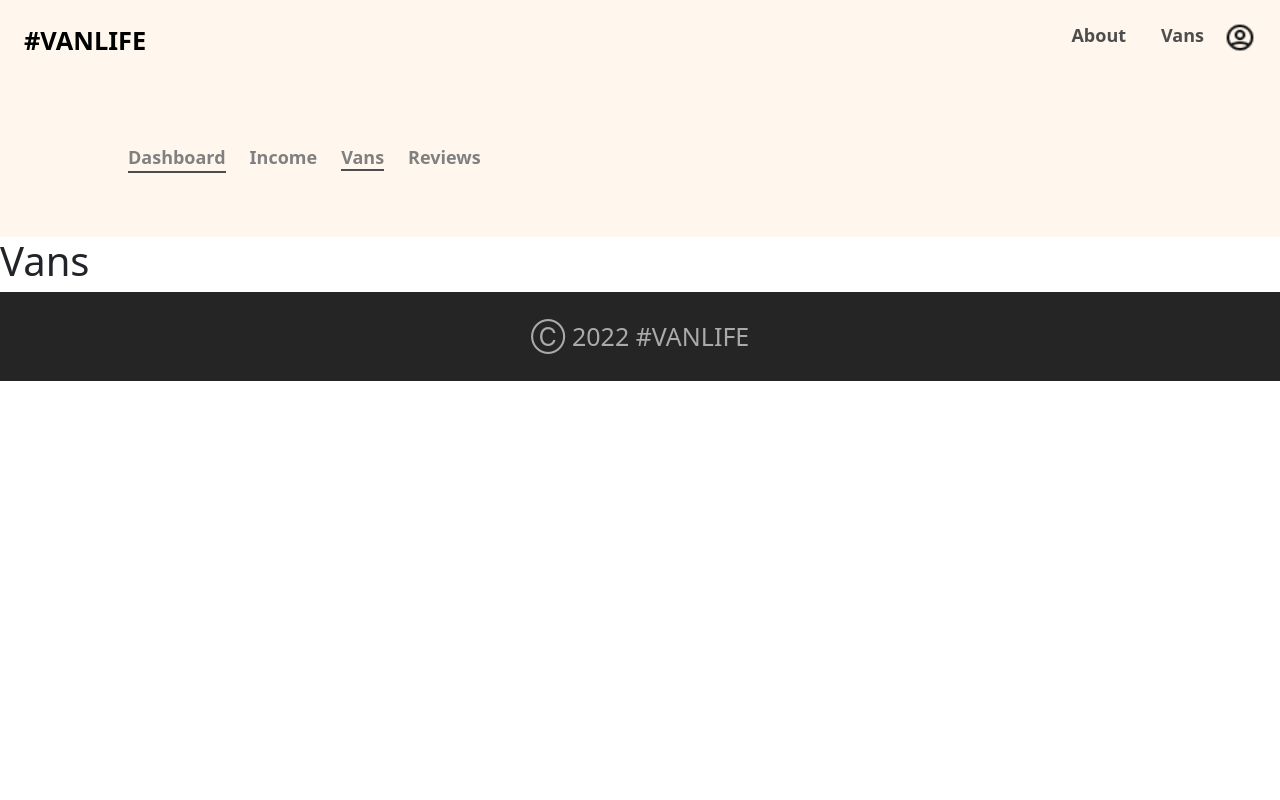
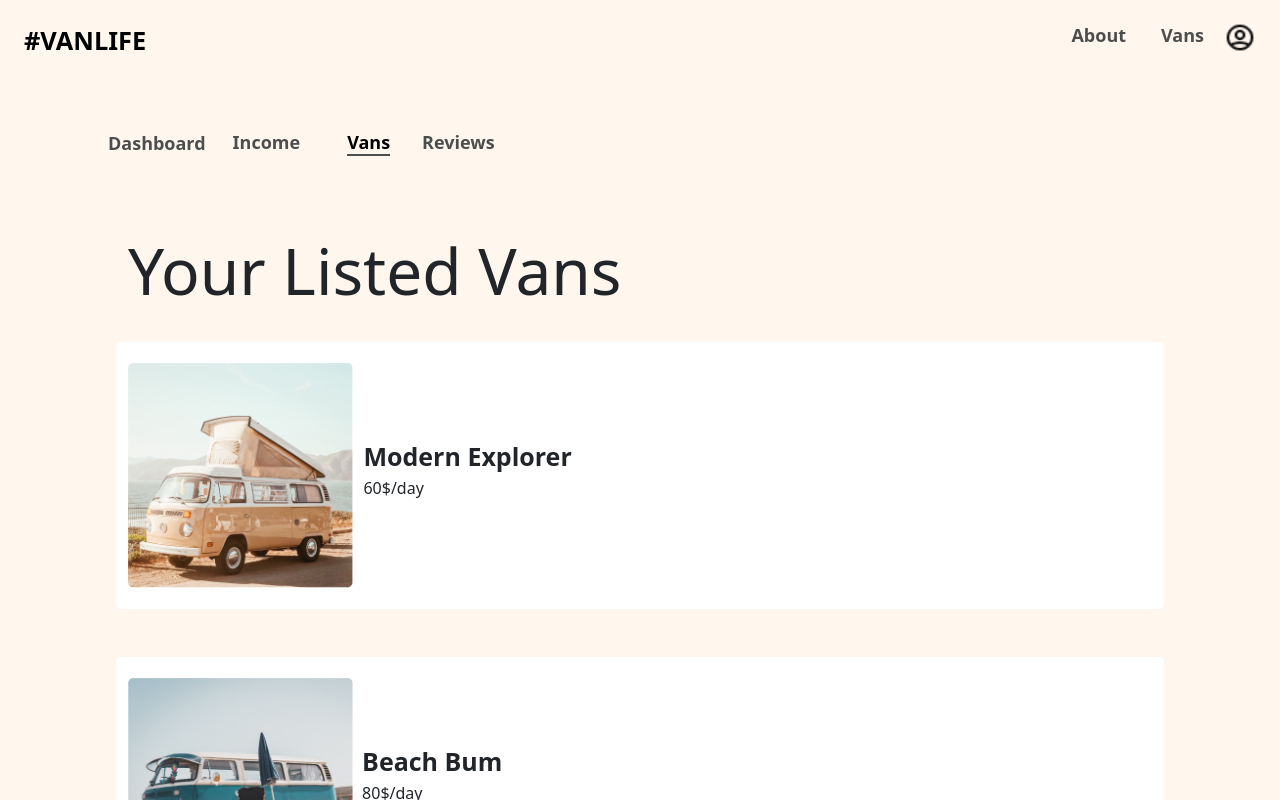
Before and after one commit to Prom-ise/vanlife-rct, a React (Vite) app: page /Vans in a window 1280 px wide. Shown: the top 800 px of the page. Built offline with nearby package versions, Linux system fonts and the light colour scheme.

Commit message:
update 6 files

```diff
--- a/src/component/Navbar.jsx
+++ b/src/component/Navbar.jsx
@@ -34,7 +34,7 @@ const Navbar = () => {
             <div className="ml-6 items-baseline lg:space-x-5 space-x-1 text-xs md:text-sm">
             {showAdditionalLink && (
                 <NavLink
-                  to="/host"
+                  to="/Dashboard"
                   className="no-underline"
                   activeclassname="text-gray-300"
                 >
--- a/src/index.css
+++ b/src/index.css
@@ -255,34 +255,54 @@
 
 /* HOST PAGE */
 /* DASHBOARD PAGE */
-.underlining{
+.last-income{
   font-size: 18px;
+  font-weight: 500;
+  font-family: inter;
+  color: #4D4D4D;
+  display: flex;
+  justify-content: space-between;
+}
+.score-review{
+  font-size: 24px;
   font-weight: 700;
   color: #161616;
-  text-decoration: none;
-  border-bottom: 2px solid #4d4d4d;
-  margin-right: 0.7rem;
+  display: flex;
 }
-.underlines{
-  font-size: 18px;
+.vansList{
+  display: flex;
+  justify-content: space-between;
+}
+.listed-vans{
+  font-size: 24px;
   font-weight: 700;
-  color: grey;
-  text-decoration: none;
-  border-bottom: 2px solid #4d4d4d;
+  color: #161616;
 }
-.no-underlines{
-  font-size: 18px;
-  font-weight: 800;
-  color: grey;
-  text-decoration: none;
+.vans-list-container{
+  background-color: white;
+  display: flex;
+  justify-content: space-between;
+  padding: 2%;
+  margin-top: 2%;
+  border-radius: 5px;
 }
-.no-underlining{
-  font-size: 18px;
-  font-weight: 800;
-  color: grey;
-  border-bottom: 2px solid #4d4d4d;
-  text-decoration: none;
+.det{
+  margin-top: 8%;
 }
+.modern-van{
+  margin-top: 15%;
+  margin-left: 2%;
+  font-size: 16px;
+  font-weight: 500;
+}
+.modern-van span{
+  font-size: 25px;
+  font-weight: 700;
+}
+
+/* INCOME PAGE */
+
+
 
 /* RESPONSIVENESS */
 @media only screen and (min-width: 700px) {
--- a/src/pages/Dashboard.jsx
+++ b/src/pages/Dashboard.jsx
@@ -1,13 +1,74 @@
 import React from 'react'
 import Host from './Host';
+import { NavLink } from "react-router-dom";
+import star from '../assets/image/star.png';
+import five from '../assets/image/Rectangle 154.png'
+import three from '../assets/image/three.png'
+import eight from '../assets/image/Rectangle 155.png'
 
 const Dashboard = () => {
   return (
     <>
      <Host/>
-    <div className='explore'>Welcome</div>
+    <div style={{ padding: "2% 0% 0% 0%", backgroundColor: "#ffead0" }}>
+        <div style={{padding: "0% 10% 3% 8%"}}>
+        <div  className='explore fw-bold'>
+            Welcome
+        </div>
+        <div className='last-income mt-3 mb-4'>
+            <div className='flex gap-1'>
+         Income last <span style={{textDecoration:"underline", fontWeight:"700"}}><NavLink to='/income' className='last-income'> 30 days </NavLink> </span>
+        </div>
+        <div style={{color: "#161616"}}>Details</div>
+        </div>
+        <div  className='explore fw-bold mt-3'>
+        $2,260
+        </div>
+</div>
+        <div style={{padding: "2% 10% 3% 8%", backgroundColor: "#ffddb2", display: "flex", justifyContent: "space-between"}}>
+            <div className='score-review'>
+            <div>
+            Review score
+            </div>
+            <div className='mt-2 ms-2'>
+                <img src={star} alt="..." />
+            </div>
+            </div>
+            <div style={{color: "#161616", fontSize: "19px", fontWeight: "500"}}>Details</div>
+        </div>
+
+        <div style={{padding: "2% 10% 4% 8%", backgroundColor: "#fff7ed"}}>
+        <div className='vansList' >
+            <div className='listed-vans'>Your listed vans</div>
+            <div><NavLink style={{color: "#161616", fontSize: "19px", fontWeight: "500", textDecoration: "none"}} to="/Vans">View All</NavLink></div>
+        </div>
+        <div className='vans-list-contain row'>
+            <div className='vans-list-container mt-4 col-lg-12 col-md-12 col-12'>
+                <div className='d-flex'>
+                    <span><img src={five} alt="Modern Explorer" /></span>
+                    <div className='modern-van'><span>Modern Explorer</span>  60$/day</div>
+                </div>
+                <div className='det' style={{color: "#161616", fontSize: "19px", fontWeight: "500"}}>Edit</div>
+            </div>
+             <div className='vans-list-container my-5 col-lg-12 col-md-12 col-12'>
+                <div className='d-flex'>
+                    <span><img src={three} alt="Modern Explorer" /></span>
+                    <div className='modern-van'><span>Beach Bum</span> 80$/day</div>
+                </div>
+                <div className='det' style={{color: "#161616", fontSize: "19px", fontWeight: "500"}}>Edit</div>
+            </div>
+             <div className='vans-list-container col-lg-12 col-md-12 col-12'>
+                <div className='d-flex'>
+                    <span><img src={eight} alt="Modern Explorer" /></span>
+                    <div className='modern-van'><span>Green Wonder</span>  70$/day</div>
+                </div>
+                <div className='det' style={{color: "#161616", fontSize: "19px", fontWeight: "500"}}>Edit</div>
+            </div>
+        </div>
+        </div>
+
+    </div>
     </>
-
   )
 }
 
--- a/src/pages/Host.jsx
+++ b/src/pages/Host.jsx
@@ -18,25 +18,22 @@ const Host = () => {
     // { name: "Service", path: "/About/Service" }
   ];
   return (
-    <div style={{ padding: "5% 10%", backgroundColor: "#fff7ed" }}>
+    <div style={{ padding: "4% 10%", backgroundColor: "#fff7ed" }}>
     <div className="flex items-center">
-        <div className="flex items-center">
-            <NavLink to="/host" className={({ isActive }) =>
-            isActive ? "underlining" : "no-underlining"
+      <NavLink to="/Dashboard" className={({ isActive }) =>
+          isActive ? "underline" : "no-underline"
         }>
         Dashboard
       </NavLink>
-          </div>
-        <div className="ml-6 flex items-baseline lg:space-x-6 space-x-1 text-xs md:text-sm">
+      <div className="ml-8 flex items-baseline lg:space-x-8 space-x-1 text-xs md:text-sm">
         {NavLinking.map((link) => (
           <NavLink
           className={({ isActive }) =>
-            isActive ? "underlines" : "no-underlines"
+          isActive ? "underline" : "no-underline"
         }
             key={link.name}
             to={link.path}
-          activeclassname="text-gray-300"
-          //   className="text-white hover:text-gray-300 px-3 py-2 rounded-md font-medium"
+            activeClassName="text-gray-300"
           >
             {link.name}
           </NavLink>
@@ -44,6 +41,7 @@ const Host = () => {
       </div>
     </div>
   </div>
+
   );
 };
 
--- a/src/pages/Income.jsx
+++ b/src/pages/Income.jsx
@@ -1,11 +1,57 @@
 import React from "react";
 import Host from './Host';
+import chart from '../assets/image/charts.png'
 
 const Income = () => {
   return (
     <>
       <Host/>
-      <div>THE INCOME PAGE</div>
+      <div style={{ padding: "2% 10% 4% 10%", backgroundColor: "#fff7ed" }}>
+        <div>
+          <h1 className="explore">Income</h1>
+          <div>
+        Last <span style={{textDecoration:"underline", fontWeight:"700"}}>30 days</span>
+        </div>
+        <div  className='explore fw-bold mt-3'>$2,260
+        </div>
+        </div>
+        <div className="row my-5">
+          <img className="col-lg-10 col-12" src={chart} alt="Chart Graphic" />
+        </div>
+        <div className='last-income mt-5 mb-4'>
+            <div className="listed-vans">
+        Your Transactions (3)
+        </div>
+        <div>
+        Last <span style={{textDecoration:"underline", fontWeight:"700"}}>30 days</span>
+        </div>
+        </div>
+
+        <div className='vans-list-container mt-5 mb-4'>
+            <div className="listed-vans fs-2 my-4">
+            $720
+        </div>
+        <div className="my-4 fs-5">
+        1/12/22
+        </div>
+        </div>
+        <div className='vans-list-container mt-5 mb-4'>
+            <div className="listed-vans fs-2 my-4">
+            $560
+        </div>
+        <div className="my-4 fs-5">
+        10/11/22
+        </div>
+        </div>
+        <div className='vans-list-container mt-5 mb-4'>
+            <div className="listed-vans fs-2 my-4">
+            $980
+        </div>
+        <div className="my-4 fs-5">
+        23/11/22
+        </div>
+        </div>
+      </div>
     </>
   );
 };
--- a/src/pages/Vans.jsx
+++ b/src/pages/Vans.jsx
@@ -1,11 +1,39 @@
 import React from 'react'
 import Host from './Host';
+import five from '../assets/image/Rectangle 154.png'
+import three from '../assets/image/three.png'
+import eight from '../assets/image/Rectangle 155.png'
 
 const Vans = () => {
   return (
     <>
       <Host />
-      <h1>Vans</h1>
+      <div style={{ padding: "2% 10% 4% 10%", backgroundColor: "#fff7ed" }}>
+        <h1 className="explore">Your Listed Vans</h1>
+      <div className='vans-list-contain row'>
+            <div className='vans-list-container mt-4 col-lg-12 col-md-12 col-12'>
+                <div className='d-flex'>
+                    <span><img src={five} alt="Modern Explorer" /></span>
+                    <div className='modern-van'><span>Modern Explorer</span>  60$/day</div>
+                </div>
+
+            </div>
+             <div className='vans-list-container my-5 col-lg-12 col-md-12 col-12'>
+                <div className='d-flex'>
+                    <span><img src={three} alt="Modern Explorer" /></span>
+                    <div className='modern-van'><span>Beach Bum</span> 80$/day</div>
+                </div>
+
+            </div>
+             <div className='vans-list-container col-lg-12 col-md-12 col-12'>
+                <div className='d-flex'>
+                    <span><img src={eight} alt="Modern Explorer" /></span>
+                    <div className='modern-van'><span>Green Wonder</span>  70$/day</div>
+                </div>
+
+            </div>
+        </div>
+        </div>
     </>
   )
 }
```
Also changed, not shown: src/assets/image/charts.png (added), src/assets/image/star.png (added). Lines whose indentation alone changed are shown as unchanged.
